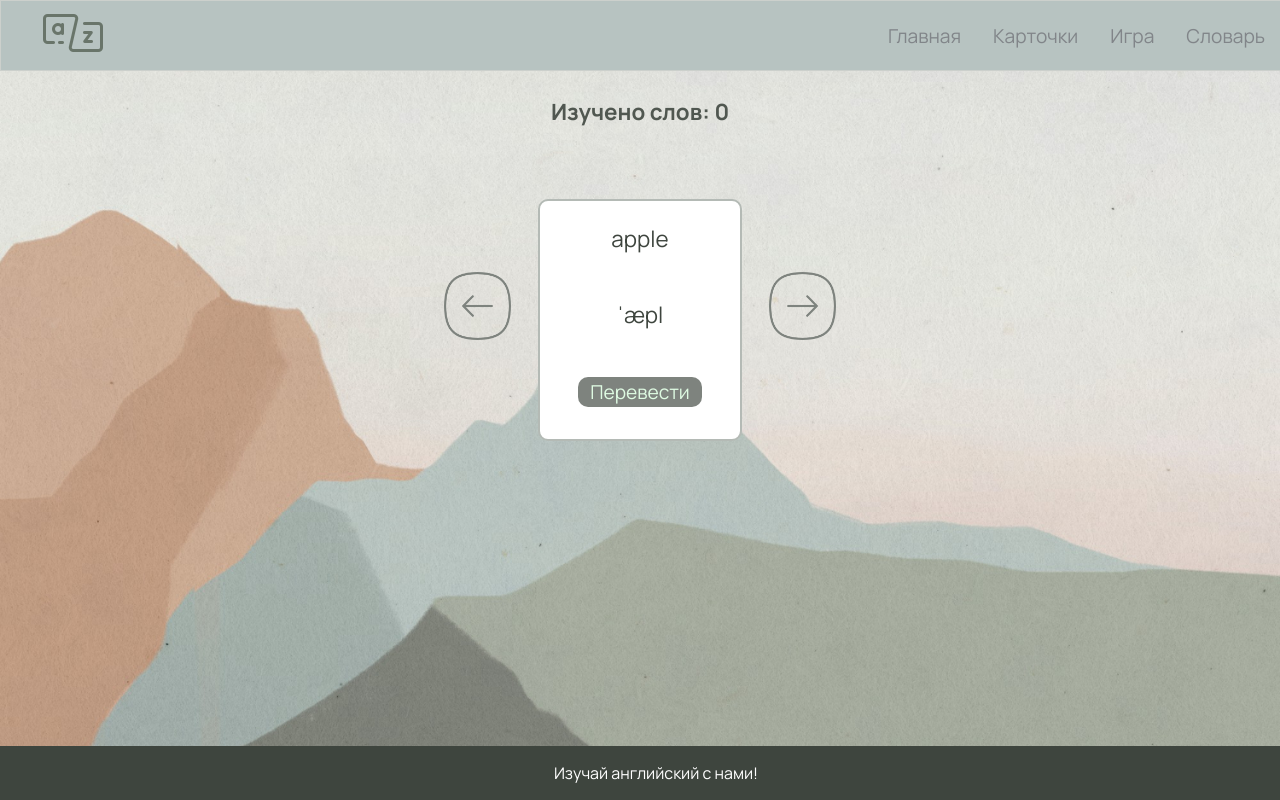
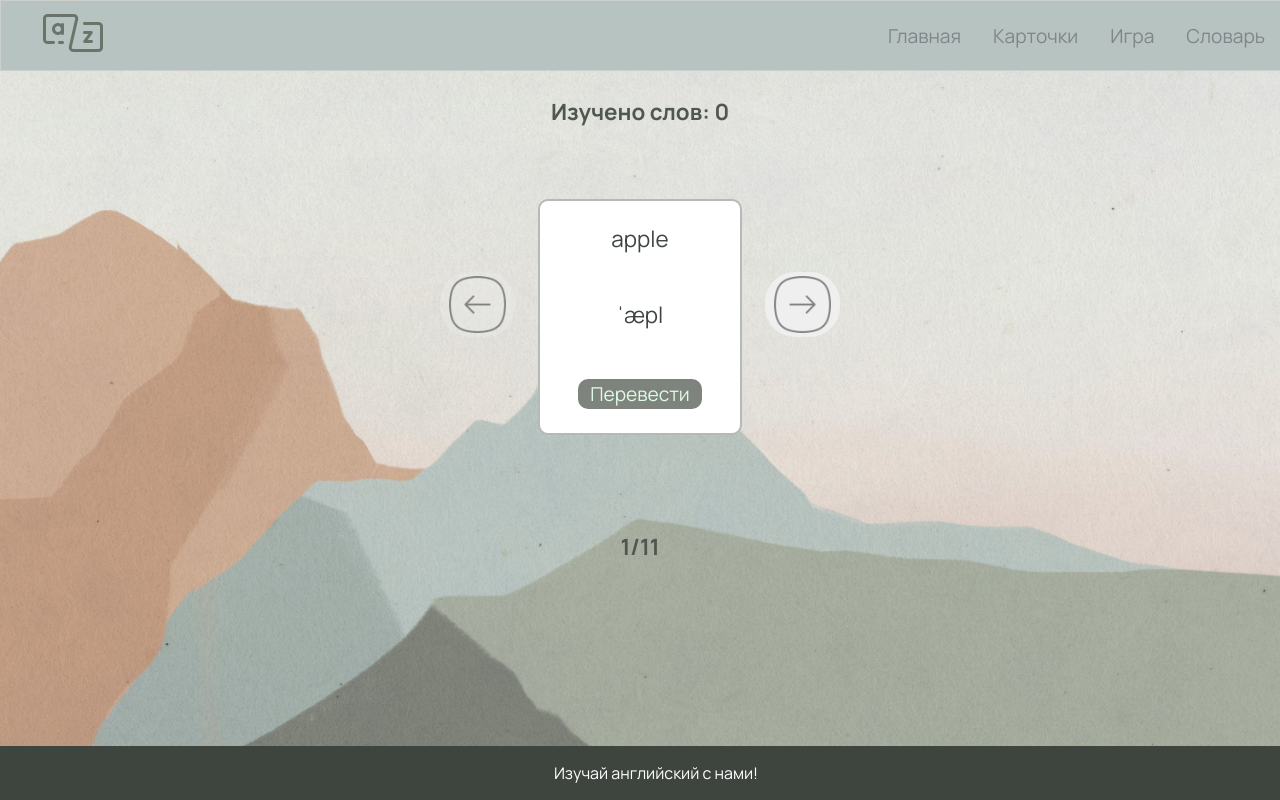
Before and after one commit to EkaterinaPashina/Letter, a React (Create React App) app in the folder letter/: page /game in a window 1280 px wide. Built offline with nearby package versions, Linux system fonts and the light colour scheme.

Commit message:
Added disabled arrows for swiper and hover effect to button

```diff
--- a/letter/src/components/card/card.css
+++ b/letter/src/components/card/card.css
@@ -28,3 +28,9 @@
     border-radius: 15px;
     font-size: 1.2rem;
 }
+
+.card__russian {
+    margin-top: 1.5rem;
+    margin-bottom: 1.5rem;
+    padding: 0;
+}
--- a/letter/src/components/card/card.jsx
+++ b/letter/src/components/card/card.jsx
@@ -11,7 +11,7 @@ export default function Card({ id, english, transcription, russian }) {
                 <p>{transcription}</p>
             </div>
             <div className="card__russian">
-                <p>{russian}</p>
+                {russian}
             </div>
         </div>
     )
--- a/letter/src/components/translate-button/translate-button.css
+++ b/letter/src/components/translate-button/translate-button.css
@@ -9,4 +9,9 @@
     padding: 0 10px;
     border-radius: 10px;
     border-color:transparent;
+
 }
+
+.translate-button:hover {
+    background-color: #3e453e;
+}
--- a/letter/src/pages/Game/Game.css
+++ b/letter/src/pages/Game/Game.css
@@ -7,7 +7,7 @@
     gap: 20px;
 }
 
-.game__learnt {
+.game__learnt, .game__page {
     font-family: "Manrope", sans-serif;
     font-style: normal;
     text-align: center;
@@ -40,8 +40,8 @@
     margin-top: 2rem;
 }
 
-.game__russian {
-    margin-bottom: 2rem;
+.game__russian p {
+    margin: 0;
 }
 
 .game__to-learn, .game__know {
@@ -57,10 +57,13 @@
 
 .game__leftButton, .game__rightButton {
     width: 75px;
+    border: none;
+    border-radius: 30px;
 }
 
 .game__leftButton .game__Button-img, .game__rightButton .game__Button-img  {
     width: 90%;
+    padding-top: 3px;
 }
 
 .game__leftButton .game__Button-img:hover,
--- a/letter/src/pages/Game/Game.jsx
+++ b/letter/src/pages/Game/Game.jsx
@@ -1,5 +1,6 @@
 import React from 'react';
 import { useState } from "react";
+import { useEffect } from 'react';
 import Card from '../../components/card/card';
 import './Game.css';
 import left from './left.png';
@@ -12,6 +13,8 @@ export default function Game() {
     const [count, setCount] = useState(0);
     const [index, setIndex] = useState(0);
     const [learntWordsArr, setLearntWordsArr] = useState([]);
+    const [isFirst, setIsFirst] = useState(true);
+    const [isLast, setIsLast] = useState(false);
 
     const showUniqLearntWords = () => {
         return Array.from(new Set(learntWordsArr));
@@ -25,18 +28,22 @@ export default function Game() {
     }
 
     const handleLeft = () => {
-        console.log("Нажата левая кнопка");
         if (index > 0) {
             setIndex(index - 1);
             setIsTranslated(false);
+            setIsLast(false);
+        } else {
+            setIsFirst(true);
         }
     }
 
     const handleRight = () => {
-        console.log("Нажата правая кнопка");
         if (index < dictionary.length - 1) {
             setIndex(index + 1);
             setIsTranslated(false);
+            setIsFirst(false);
+        } else {
+            setIsLast(true);
         }
     }
 
@@ -44,16 +51,17 @@ export default function Game() {
         <>
             <h3 className="game__learnt">Изучено слов: {count}</h3>
             <div className="game__container">
-                <div className="game__leftButton" onClick={handleLeft}>
+                <button className="game__leftButton" onClick={handleLeft} disabled={isFirst}>
                     <img className="game__Button-img" src={left} alt="Arrow to left" />
-                </div>
+                </button>
                 <Card id={dictionary[index].id} english={dictionary[index].english} transcription={dictionary[index].transcription} russian={<div className="game__russian" onClick={showTranslation}>
                     {isTranslated ? (<p>{dictionary[index].russian}</p>) : (<Translatebutton className="game__translate" text="Перевести" />)}
                 </div>} />
-                <div className="game__leftButton" onClick={handleRight} >
+                <button className="game__rightButton" onClick={handleRight} disabled={isLast}>
                     <img className="game__Button-img" src={right} alt="Arrow to right" />
-                </div>
-            </div>
+                </button>
+            </div >
+            <h3 className="game__page">{index + 1}/{dictionary.length}</h3>
         </>
     )
 }
```
